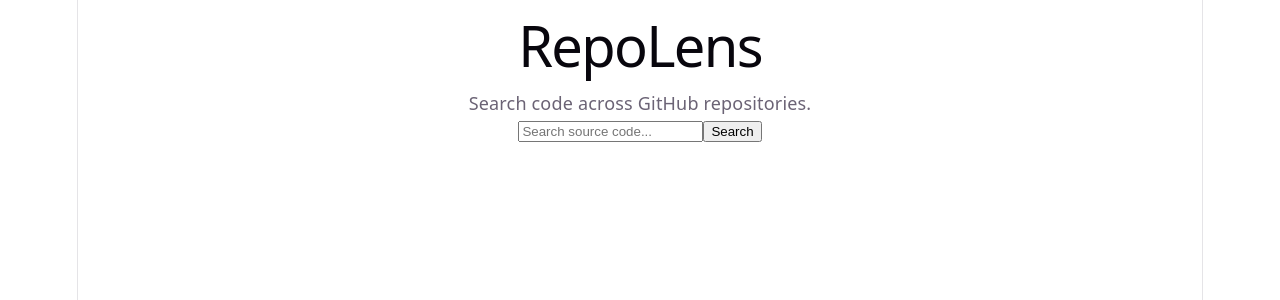
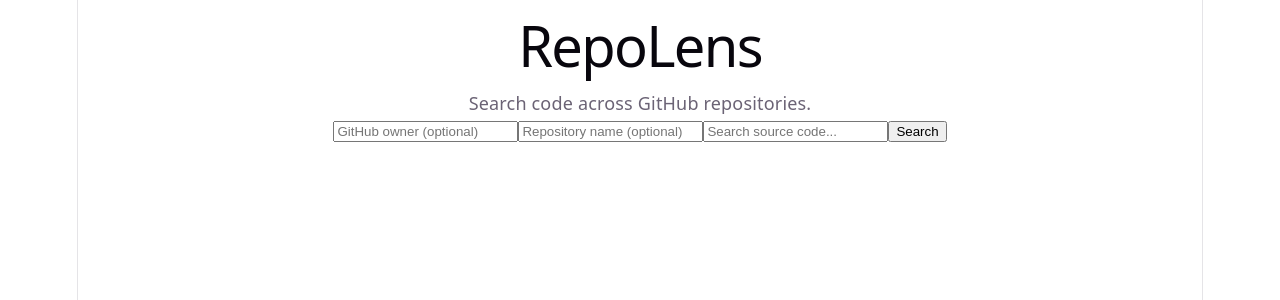
Before and after one commit to kreeti22/RepoLens, a React (Vite) app in the folder frontend/: page / in a window 1280 px wide. Shown: the top 300 px of the page. Built offline with nearby package versions, Linux system fonts and the light colour scheme.

Commit message:
feat: add repository filters to React code search

```diff
--- a/frontend/src/App.tsx
+++ b/frontend/src/App.tsx
@@ -16,9 +16,18 @@
   const [loading, setLoading] = useState(false);
   const [error, setError] = useState("");
   const [searched, setSearched] = useState(false);
+  const [owner, setOwner] = useState("");
+  const [repoName, setRepoName] = useState("");
 
   async function handleSearch() {
     const searchTerm = query.trim();
+    const selectedOwner = owner.trim();
+    const selectedRepo = repoName.trim();
+
+    if (Boolean(selectedOwner) !== Boolean(selectedRepo)) {
+  setError("Enter both repository owner and name.");
+  return;
+}
 
     if (!searchTerm) {
       setError("Please enter a search keyword.");
@@ -30,9 +39,18 @@
     setSearched(false);
 
     try {
-      const response = await fetch(
-        `/search?q=${encodeURIComponent(searchTerm)}`
-      );
+
+const params = new URLSearchParams({
+  q: searchTerm
+});
+
+if (selectedOwner && selectedRepo) {
+  params.set("owner", selectedOwner);
+  params.set("name", selectedRepo);
+}
+
+const response = await fetch(`/search?${params.toString()}`);
+
 
       if (!response.ok) {
         throw new Error(`Search failed: ${response.status}`);
@@ -56,6 +74,21 @@
     <div>
       <h1>RepoLens</h1>
       <p>Search code across GitHub repositories.</p>
+
+
+  <input
+    type="text"
+    placeholder="GitHub owner (optional)"
+    value={owner}
+    onChange={(event) => setOwner(event.target.value)}
+  />
+
+  <input
+    type="text"
+    placeholder="Repository name (optional)"
+    value={repoName}
+    onChange={(event) => setRepoName(event.target.value)}
+  />
 
       <input
         type="text"
```
